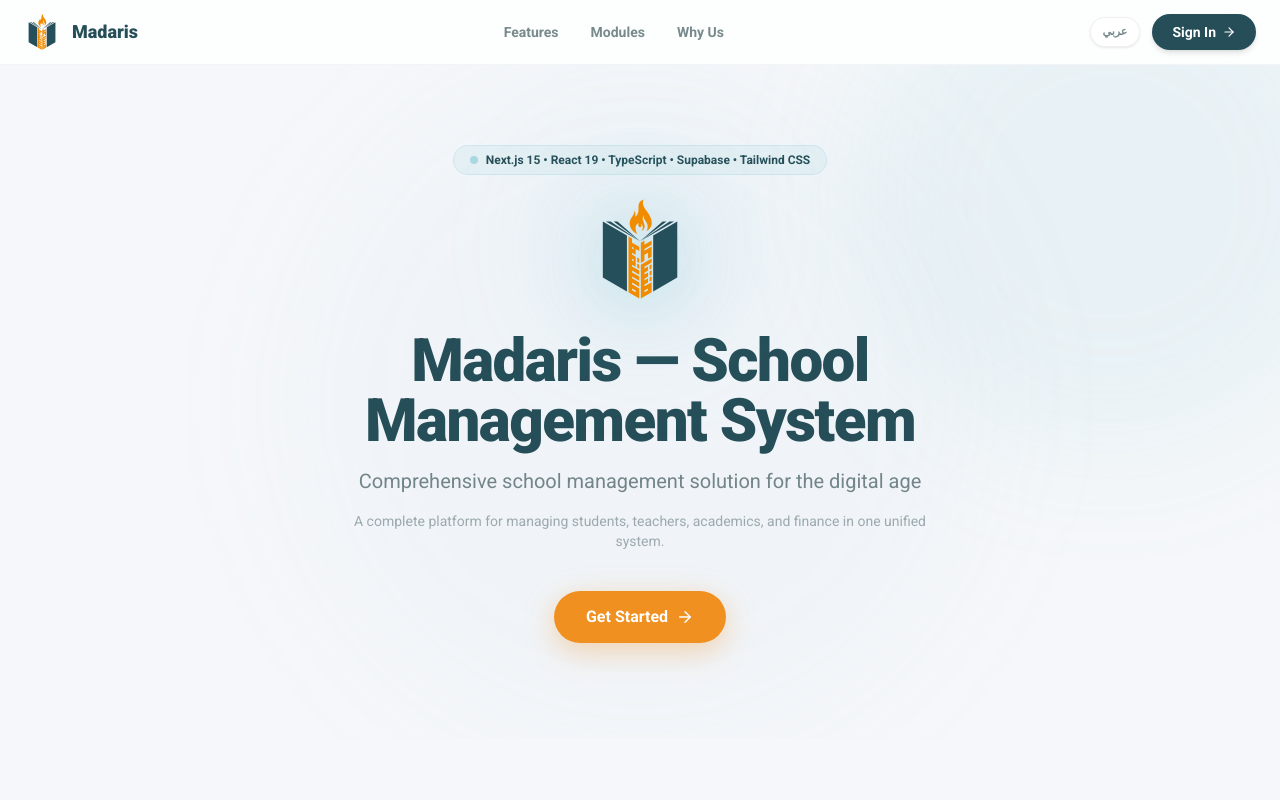
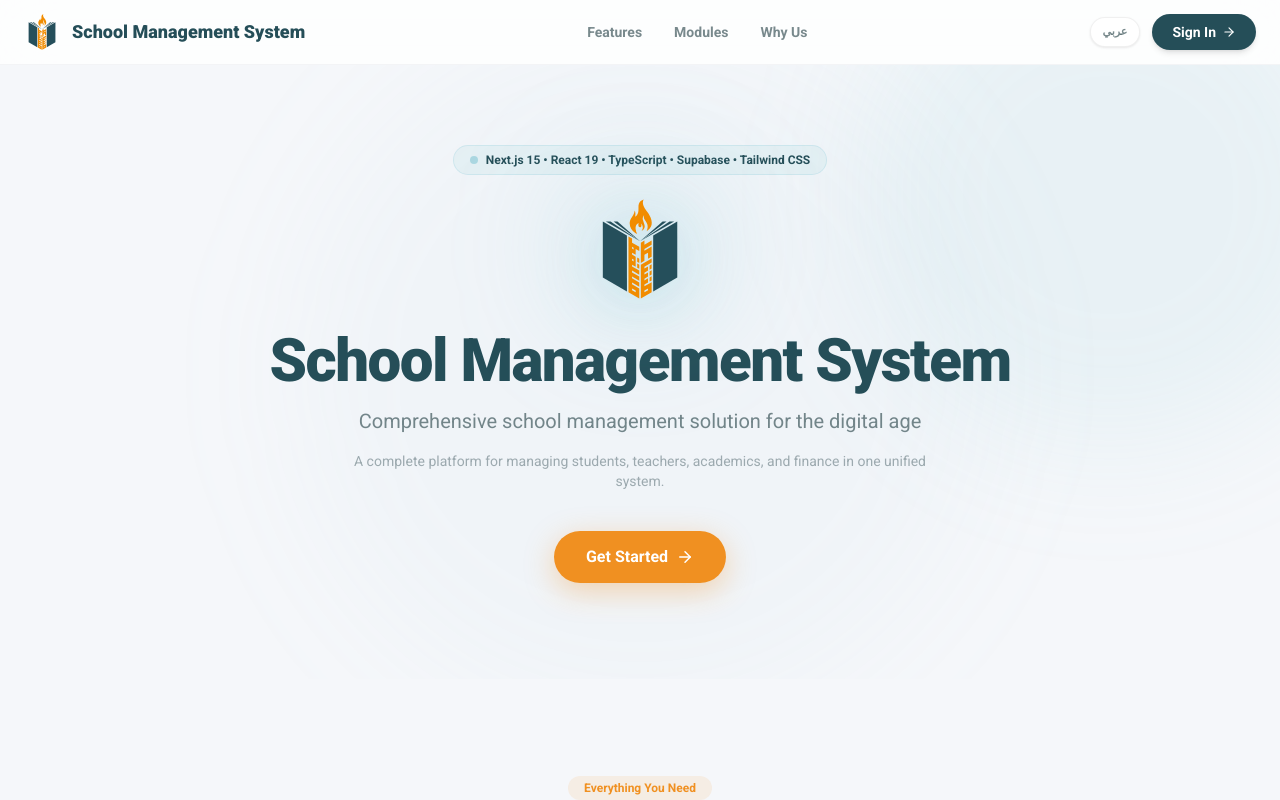
Before and after one commit to hamzaconcepts-eng/mmps2, a Next.js app: page /en in a window 1280 px wide. Built offline with nearby package versions, Linux system fonts and the light colour scheme.

Commit message:
Rename system to 'School Management System' across all references

```diff
--- a/app/[locale]/page.tsx
+++ b/app/[locale]/page.tsx
@@ -44,9 +44,9 @@ export default async function HomePage({ params }: { params: Promise<{ locale: s
         <div className="max-w-7xl mx-auto px-6 h-16 flex items-center justify-between">
           {/* Logo + Name */}
           <Link href={`/${locale}`} className="flex items-center gap-3">
-            <Image src="/logo.svg" alt="Mashaail" width={36} height={36} />
+            <Image src="/logo.svg" alt="School Management System" width={36} height={36} />
             <span className="text-lg font-extrabold text-brand-deep hidden sm:inline">
-              {isRTL ? 'مدارس' : 'Madaris'}
+              {isRTL ? 'نظام إدارة المدارس' : 'School Management System'}
             </span>
           </Link>
 
--- a/messages/ar.json
+++ b/messages/ar.json
@@ -1,6 +1,6 @@
 {
   "common": {
-    "appName": "مدارس — نظام إدارة المدارس",
+    "appName": "نظام إدارة المدارس",
     "schoolName": "مدرسة مشاعل مسقط الخاصة",
     "welcome": "مرحباً",
     "login": "تسجيل الدخول",
@@ -137,7 +137,7 @@
   },
   "landing": {
     "hero": {
-      "title": "مدارس — نظام إدارة المدارس",
+      "title": "نظام إدارة المدارس",
       "subtitle": "حل شامل لإدارة المدارس للعصر الرقمي",
       "description": "منصة متكاملة لإدارة الطلاب والمعلمين والشؤون الأكاديمية والمالية في نظام موحد.",
       "cta": "ابدأ الآن",
@@ -227,7 +227,7 @@
     },
     "cta": {
       "title": "هل أنت مستعد لتحويل مدرستك؟",
-      "subtitle": "انضم إلى المدارس التي تستخدم مشاعل لتبسيط العمليات والتركيز على ما يهم — التعليم.",
+      "subtitle": "انضم إلى المدارس التي تستخدم نظام إدارة المدارس لتبسيط العمليات والتركيز على ما يهم — التعليم.",
       "button": "ابدأ اليوم",
       "demo": "احجز عرضاً توضيحياً"
     },
@@ -237,7 +237,7 @@
     },
     "subtitle": "نظام إدارة المدرسة",
     "footer": {
-      "copyright": "مدارس — نظام إدارة المدارس. جميع الحقوق محفوظة.",
+      "copyright": "نظام إدارة المدارس. جميع الحقوق محفوظة.",
       "built": "تطوير حمزة النعماني"
     }
   },
--- a/messages/en.json
+++ b/messages/en.json
@@ -1,6 +1,6 @@
 {
   "common": {
-    "appName": "Madaris — School Management System",
+    "appName": "School Management System",
     "schoolName": "Mashaail Muscat Private School",
     "welcome": "Welcome",
     "login": "Login",
@@ -137,7 +137,7 @@
   },
   "landing": {
     "hero": {
-      "title": "Madaris — School Management System",
+      "title": "School Management System",
       "subtitle": "Comprehensive school management solution for the digital age",
       "description": "A complete platform for managing students, teachers, academics, and finance in one unified system.",
       "cta": "Get Started",
@@ -237,7 +237,7 @@
     },
     "subtitle": "School Management System",
     "footer": {
-      "copyright": "Madaris School Management System. All rights reserved.",
+      "copyright": "School Management System. All rights reserved.",
       "built": "Developed by Hamza Al Naamani"
     }
   },
```
